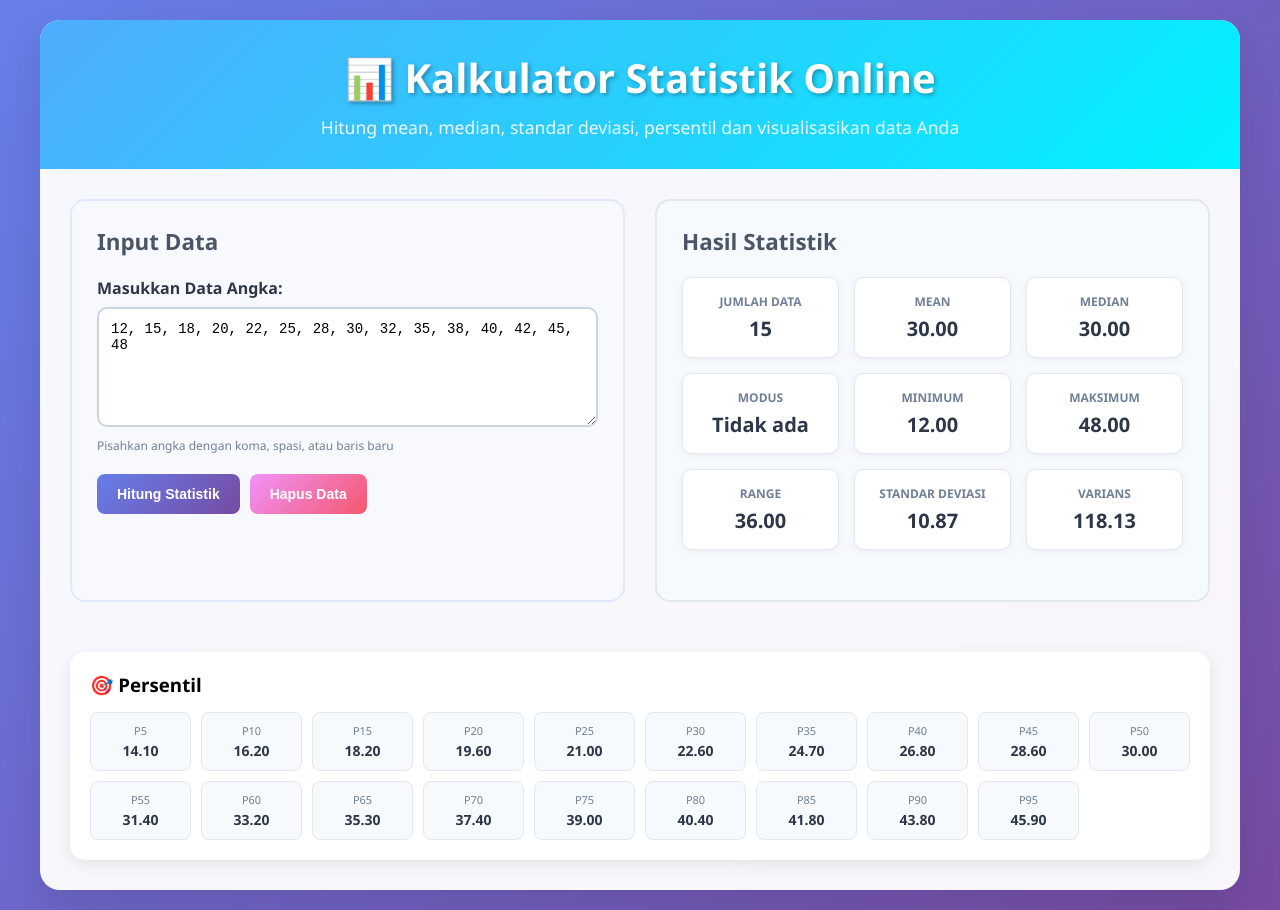
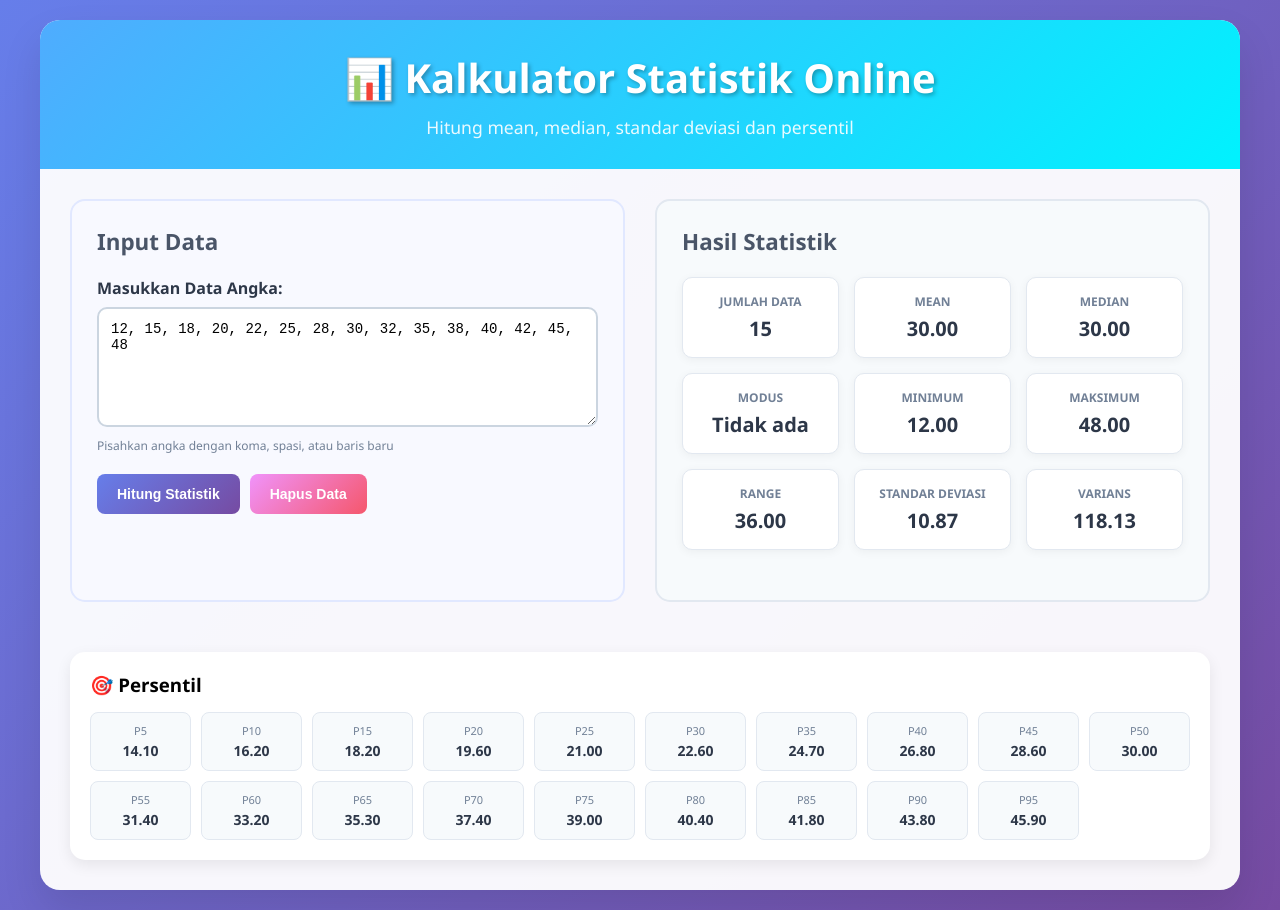
Before and after one commit to ItsQyyy/Kalkulator-Statistik-Online, a plain HTML site: page index.html in a window 1280 px wide. Drawn offline with nearby package versions, Linux system fonts and the light colour scheme.

Commit message:
Update index.html

```diff
--- a/index.html
+++ b/index.html
@@ -11,7 +11,7 @@
     <div class="container">
         <div class="header">
             <h1>📊 Kalkulator Statistik Online</h1>
-            <p>Hitung mean, median, standar deviasi, persentil dan visualisasikan data Anda</p>
+            <p>Hitung mean, median, standar deviasi dan persentil </p>
         </div>
 
         <div class="main-content">
```
